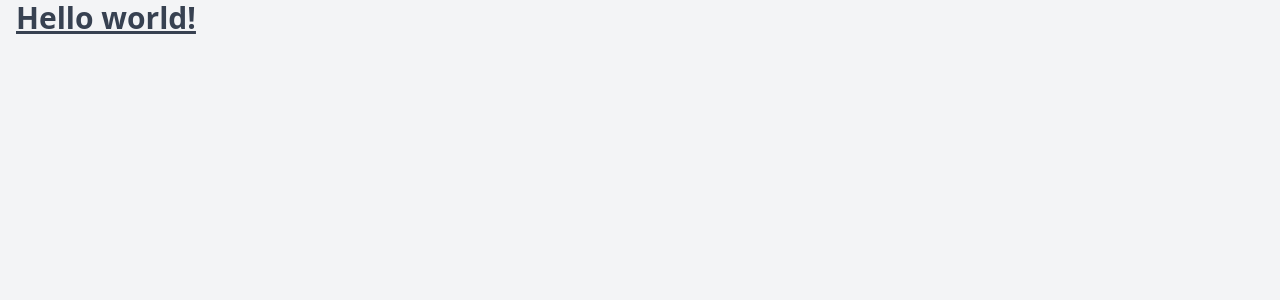
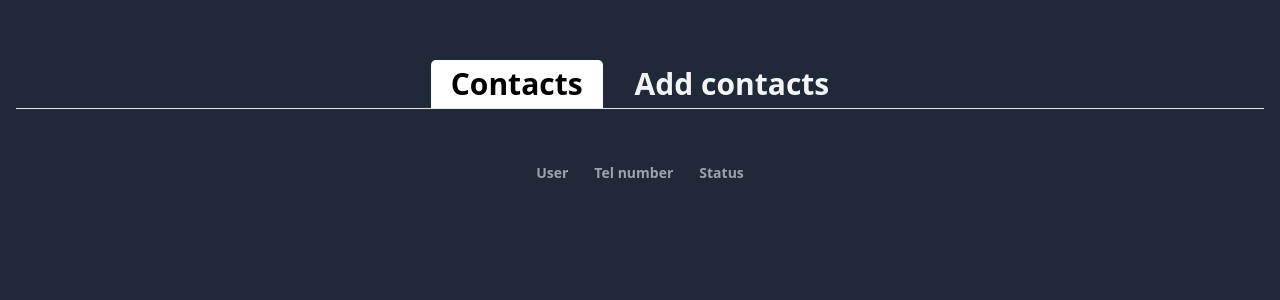
Before and after one commit to josserden/67-blended-group-2, a React (Create React App) app: page / in a window 1280 px wide. Shown: the top 300 px of the page. Built offline with nearby package versions, Linux system fonts and the light colour scheme.

Commit message:
create base structure

```diff
--- a/package.json
+++ b/package.json
@@ -8,10 +8,14 @@
     "@testing-library/react": "^12.1.4",
     "@testing-library/user-event": "^13.5.0",
     "classnames": "^2.3.2",
+    "nanoid": "^4.0.1",
+    "prop-types": "^15.8.1",
     "react": "^18.1.0",
     "react-dom": "^18.1.0",
+    "react-hot-toast": "^2.4.0",
     "react-icons": "^4.8.0",
     "react-scripts": "5.0.1",
+    "react-tabs": "^6.0.0",
     "web-vitals": "^2.1.3"
   },
   "scripts": {
--- a/public/index.html
+++ b/public/index.html
@@ -24,7 +24,7 @@
       work correctly both with client-side routing and a non-root public URL.
       Learn how to configure a non-root public URL by running `npm run build`.
     -->
-    <title>React App</title>
+    <title>Contacts Dashboard</title>
 
     <!-- Start Single Page Apps for GitHub Pages -->
     <script type="text/javascript">
--- a/src/components/App.jsx
+++ b/src/components/App.jsx
@@ -1,7 +1,33 @@
-export const App = () => {
-  return (
-    <div className="container">
-      <h1 className="text-3xl font-bold underline">Hello world!</h1>
-    </div>
-  );
-};
+import { Component } from 'react';
+import { Tab, TabList, TabPanel, Tabs } from 'react-tabs';
+
+import { AppLayout } from 'components/AppLayout';
+import { Contacts } from 'components/Contacts';
+import { Form } from 'components/Form';
+
+export class App extends Component {
+  state = {
+    contacts: [],
+  };
+
+  render() {
+    return (
+      <AppLayout>
+        <Tabs>
+          <TabList className="tabList">
+            <Tab className="tabItem">Contacts</Tab>
+            <Tab className="tabItem">Add contacts</Tab>
+          </TabList>
+
+          <TabPanel className="py-10">
+            <Contacts />
+          </TabPanel>
+
+          <TabPanel className="py-10">
+            <Form />
+          </TabPanel>
+        </Tabs>
+      </AppLayout>
+    );
+  }
+}
--- /dev/null
+++ b/src/components/AppLayout.jsx
@@ -0,0 +1,14 @@
+import React from 'react';
+import PropTypes from 'prop-types';
+
+export const AppLayout = ({ children }) => {
+  return (
+    <section className="py-10">
+      <div className="container">{children}</div>
+    </section>
+  );
+};
+
+AppLayout.propTypes = {
+  children: PropTypes.node.isRequired,
+};
--- /dev/null
+++ b/src/components/Button.jsx
@@ -0,0 +1,18 @@
+import React from 'react';
+import PropTypes from 'prop-types';
+
+export const Button = ({ children, type = 'button' }) => {
+  return (
+    <button
+      className="flex max-w-[200px] items-center justify-center gap-2.5 rounded-lg border px-5 py-3 font-bold uppercase tracking-wide text-slate-200 transition-colors duration-300 hover:bg-gray-100 hover:text-gray-700 "
+      type={type}
+    >
+      {children}
+    </button>
+  );
+};
+
+Button.propTypes = {
+  children: PropTypes.node.isRequired,
+  type: PropTypes.oneOf(['submit', 'button']),
+};
--- /dev/null
+++ b/src/components/Contact.jsx
@@ -0,0 +1,48 @@
+import React from 'react';
+import { AiFillDelete } from 'react-icons/ai';
+import PropTypes from 'prop-types';
+
+export const Contact = ({ id, name, email, number, onDelete }) => {
+  return (
+    <tr className="bg-gray-700">
+      <td className="p-3">
+        <div className="align-items-center flex">
+          <img
+            className="h-12 w-12 rounded-full object-cover"
+            src="https://images.unsplash.com/photo-1613588718956-c2e80305bf61?ixlib=rb-1.2.1&ixid=MnwxMjA3fDB8MHxwaG90by1wYWdlfHx8fGVufDB8fHx8&auto=format&fit=crop&w=634&q=80"
+            alt={name}
+          />
+
+          <div className="ml-3">
+            <h3 className="mb-1.5">{name}</h3>
+            <div className="text-gray-400">{email}</div>
+          </div>
+        </div>
+      </td>
+      <td className="p-3">{number}</td>
+
+      <td className="p-3">
+        <span className="rounded-md bg-green-400 px-2 text-gray-50">
+          available
+        </span>
+      </td>
+
+      <td className="p-3">
+        <button
+          onClick={() => onDelete(id)}
+          className="text-gray-400 transition-colors duration-300 hover:text-gray-100"
+        >
+          <AiFillDelete className="h-5 w-5" />
+        </button>
+      </td>
+    </tr>
+  );
+};
+
+Contact.propTypes = {
+  id: PropTypes.string.isRequired,
+  name: PropTypes.string.isRequired,
+  email: PropTypes.string.isRequired,
+  number: PropTypes.string.isRequired,
+  onDelete: PropTypes.func.isRequired,
+};
--- /dev/null
+++ b/src/components/Contacts.jsx
@@ -0,0 +1,52 @@
+import React from 'react';
+import PropTypes from 'prop-types';
+import { Contact } from 'components/Contact';
+
+const tableHeader = [
+  { name: 'User', align: 'left' },
+  { name: 'Tel number', align: 'left' },
+  { name: 'Status', align: 'left' },
+];
+
+export const Contacts = ({ contacts = [], onDelete }) => {
+  return (
+    <table className="mx-auto border-separate space-y-6 text-sm text-slate-200">
+      <thead className="bg-gray-800 text-gray-400">
+        <tr>
+          {tableHeader.map(({ name, align }) => (
+            <th
+              key={name.toLowerCase()}
+              className={`p-3 ${align === 'left' ? 'text-left' : ''}`}
+            >
+              {name}
+            </th>
+          ))}
+        </tr>
+      </thead>
+
+      <tbody>
+        {contacts.map(({ id, name, number, email }) => (
+          <Contact
+            key={id}
+            name={name}
+            email={email}
+            number={number}
+            onDelete={onDelete}
+          />
+        ))}
+      </tbody>
+    </table>
+  );
+};
+
+Contacts.propTypes = {
+  contacts: PropTypes.arrayOf(
+    PropTypes.shape({
+      id: PropTypes.string.isRequired,
+      name: PropTypes.string.isRequired,
+      email: PropTypes.string.isRequired,
+      number: PropTypes.string.isRequired,
+    })
+  ).isRequired,
+  onDelete: PropTypes.func.isRequired,
+};
--- /dev/null
+++ b/src/components/Form.jsx
@@ -0,0 +1,58 @@
+import React, { Component } from 'react';
+import { Button } from 'components/Button';
+
+const INITIAL_STATE = {
+  name: '',
+  email: '',
+  number: '',
+};
+
+export class Form extends Component {
+  state = { ...INITIAL_STATE };
+
+  render() {
+    return (
+      <form className="mx-auto grid max-w-lg gap-5" autoComplete="off">
+        <label className="label">
+          <span className="label-text">Full name</span>
+          <input
+            className="input"
+            type="text"
+            name="name"
+            pattern="^[a-zA-Zа-яА-Я]+(([' -][a-zA-Zа-яА-Я ])?[a-zA-Zа-яА-Я]*)*$"
+            title="Name may contain only letters, apostrophe, dash and spaces. For example Adrian, Jacob Mercer, Charles de Batz de Castelmore d'Artagnan"
+            required
+          />
+        </label>
+
+        <label className="label">
+          <span className="label-text">Email address</span>
+
+          <input
+            className="input"
+            type="email"
+            name="email"
+            pattern="^[a-zA-Z0-9_.+-]+@[a-zA-Z0-9-]+\.[a-zA-Z0-9-.]+$"
+            title="Email is not valid"
+            required
+          />
+        </label>
+
+        <label className="label">
+          <span className="label-text">Phone number</span>
+
+          <input
+            className="input"
+            type="tel"
+            name="number"
+            pattern="\+?\d{1,4}?[-.\s]?\(?\d{1,3}?\)?[-.\s]?\d{1,4}[-.\s]?\d{1,4}[-.\s]?\d{1,9}"
+            title="Phone number must be digits and can contain spaces, dashes, parentheses and can start with +"
+            required
+          />
+        </label>
+
+        <Button>Add contact</Button>
+      </form>
+    );
+  }
+}
--- a/src/index.css
+++ b/src/index.css
@@ -3,5 +3,25 @@
 @tailwind utilities;
 
 body {
-  @apply bg-gray-100 font-medium text-gray-700;
+  @apply bg-gray-800 font-medium text-gray-100;
 }
+
+/* React Tabs */
+.tabList {
+  @apply flex items-center justify-center gap-3 border-b pt-5 text-3xl font-bold;
+}
+
+.tabItem {
+  @apply cursor-pointer px-5 py-1.5 transition-colors duration-300 hover:text-gray-600;
+}
+
+/* Form */
+.label {
+  @apply grid gap-3;
+}
+.label-text {
+  @apply text-xs font-black uppercase text-slate-200;
+}
+.input {
+  @apply border-0 border-b border-gray-400 bg-transparent px-0.5 transition-colors duration-300 focus:border-gray-100 focus:ring-0;
+}
--- a/src/index.js
+++ b/src/index.js
@@ -1,6 +1,8 @@
 import React from 'react';
 import ReactDOM from 'react-dom/client';
 import { App } from 'components/App';
+
+import 'react-tabs/style/react-tabs.css';
 import './index.css';
 
 ReactDOM.createRoot(document.getElementById('root')).render(
```
Also changed, not shown: 2 other files (tests, documents, lock files or other folders).
